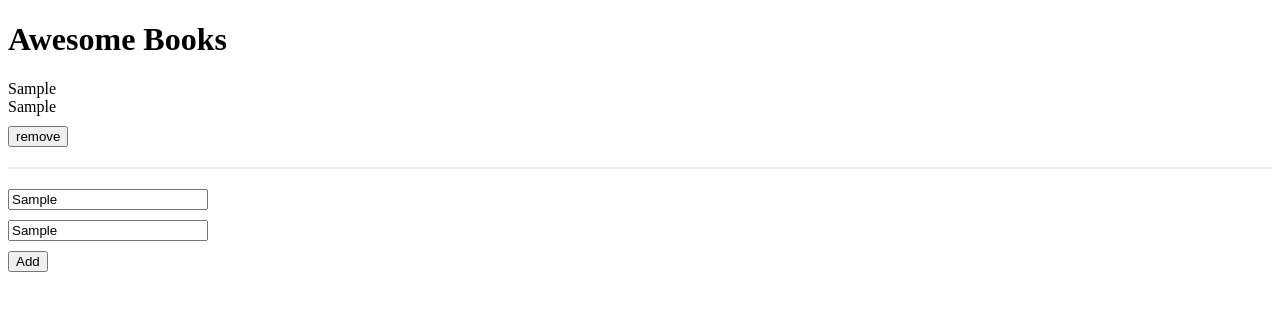
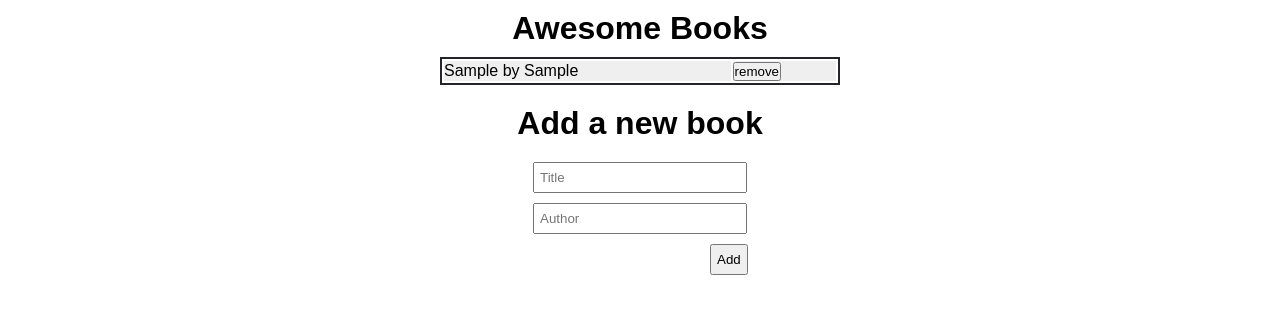
Before and after one commit to Munyabelden/Awesome-Books, a plain HTML site: page index.html in a window 1280 px wide. Both pictures are taken after typing "Sample", "Sample" into the empty fields and a click on the input "Add". Drawn offline with Linux system fonts and the light colour scheme.

Commit message:
Modify js and us classes and change styling

```diff
--- a/app.js
+++ b/app.js
@@ -1,39 +1,48 @@
 "use strict";
 
-function displayBooks() {
-    let books = getBook();
+class Book {
+    constructor(title, author, id) {
+        this.title = title;
+        this.author = author;
+        this.id = id;
+    }
+}
 
-    books.forEach((book) => addBook(book));
+class UI {
+    static displayBooks() {
+        const books = Storage.getBooks();
 
-    function addBook(book) {
+        books.forEach((book) => UI.addBooks(book))
+    }
+
+    static addBooks(book) {
         const bookContainer = document.querySelector('.books');
 
-            const bookItem = document.createElement('div');
+        const bookItem = document.createElement('tr');
 
         bookItem.innerHTML = `
-               <p>${book.title}</p>
-               <p>${book.author}</p>
-               <button type="button" data-ref="${book.id}" class="remove-book">remove</button>
-            `;
+        <td>${book.title} by ${book.author}</td>
+        <td><button type="button" data-ref="${book.id}" class="remove-book">remove</button></td>
+        `
 
         bookContainer.appendChild(bookItem);
     }
 
-    document.querySelector('#app-form').addEventListener('submit', (e) => {
-        e.preventDefault();
+    static deleteBook(el) {
+        if(el.classList.contains('remove-book')){
+            el.parentElement.parentElement.remove()
+        }
+   }
 
-        const title = document.querySelector('#title').value;
-        const author = document.querySelector('#author').value;
-        const id = Math.random();
-        const book = {title, author, id};
+    static clearValues() {
+        document.querySelector('#title').value = '';
+        document.querySelector('#author').value = '';
+    }
+}
 
-        addBook(book);
-        books.push(book);
-        addToStorage();
-    })
-
-    function getBook() {
-        let books = [];
+class Storage {
+    static getBooks(){
+        let books;
 
         if(localStorage.getItem('books') === null){
             books = [];
@@ -44,25 +53,37 @@ function displayBooks() {
         return books
     }
 
-    function removeBook(id){
-        books = books.filter(item => item.id != id);
-        addToStorage();
+    static addToStore(book){
+        const books = Storage.getBooks();
+        books.push(book);
+        localStorage.setItem('books', JSON.stringify(books));
     }
 
-    function addToStorage() {
-        localStorage.setItem('books', JSON.stringify(books))
-     }
-
-    function deleteBook(el) {
-         if(el.classList.contains('remove-book')){
-             el.parentElement.remove()
+    static removeBook(id){
+        let books = Storage.getBooks();
+        books = books.filter(item => item.id != id);
+        localStorage.setItem('books', JSON.stringify(books));
     }
 }
 
+document.addEventListener('DOMContentLoaded', UI.displayBooks);
+
+
+document.querySelector('#app-form').addEventListener('submit', (e) => {
+    e.preventDefault();
+    const title = document.querySelector('#title').value;
+    const author = document.querySelector('#author').value;
+    const id = Math.random();
+    const book = new Book(title, author, id);
+
+    UI.addBooks(book);
+
+    Storage.addToStore(book)
+
+    UI.clearValues();
+})
+
 document.querySelector('.books').addEventListener('click', (e) => {
-        deleteBook(e.target)
-        removeBook(e.target.getAttribute('data-ref'))
+    UI.deleteBook(e.target);
+    Storage.removeBook(e.target.getAttribute('data-ref'));
 })
-}
-
-document.addEventListener('DOMContentLoaded', displayBooks)
--- a/index.html
+++ b/index.html
@@ -10,8 +10,9 @@
 </head>
 <body>
     <h1 class="app-titke">Awesome Books</h1>
-    <div class="books"></div>
+    <table class="books"></table>
     <form id="app-form">
+        <h1>Add a new book</h1>
         <input type="text" id="title" name="title" placeholder="Title">
         <input type="text" id="author" name="author" placeholder="Author">
        <input type="submit" value="Add" class="add-button">
--- a/style.css
+++ b/style.css
@@ -1,27 +1,48 @@
-.books div {
-  padding-bottom: 20px;
-  border-bottom: 2px solid #efefef;
-  margin-bottom: 10px;
+* {
+  margin: 0;
+  padding: 0;
+  font-family: sans-serif;
 }
 
-.books p {
-  margin: 0;
+h1 {
+  margin-block: 10px;
+  text-align: center;
 }
 
-button {
-  margin-top: 10px;
+.books {
+  margin-bottom: 10px;
+  margin-inline: auto;
+  border: 2px solid #232528;
+  width: 400px;
+  padding-right: -15px;
+}
+
+.books tr {
+  padding: 5px;
+  height: 20px;
+}
+
+.books tr:nth-child(odd) {
+  background: #efefef;
 }
 
 form {
   display: flex;
   flex-direction: column;
-  width: 200px;
+  justify-content: flex-end;
+  margin: 0 auto;
+  width: 250px;
 }
 
 form input {
   margin-top: 10px;
+  width: 200px;
+  margin-inline: auto;
+  padding: 6px 5px;
 }
 
 .add-button {
+  justify-self: flex-end;
+  margin-inline: 78% auto;
   width: fit-content;
 }
```
Lines whose indentation alone changed are shown as unchanged.
